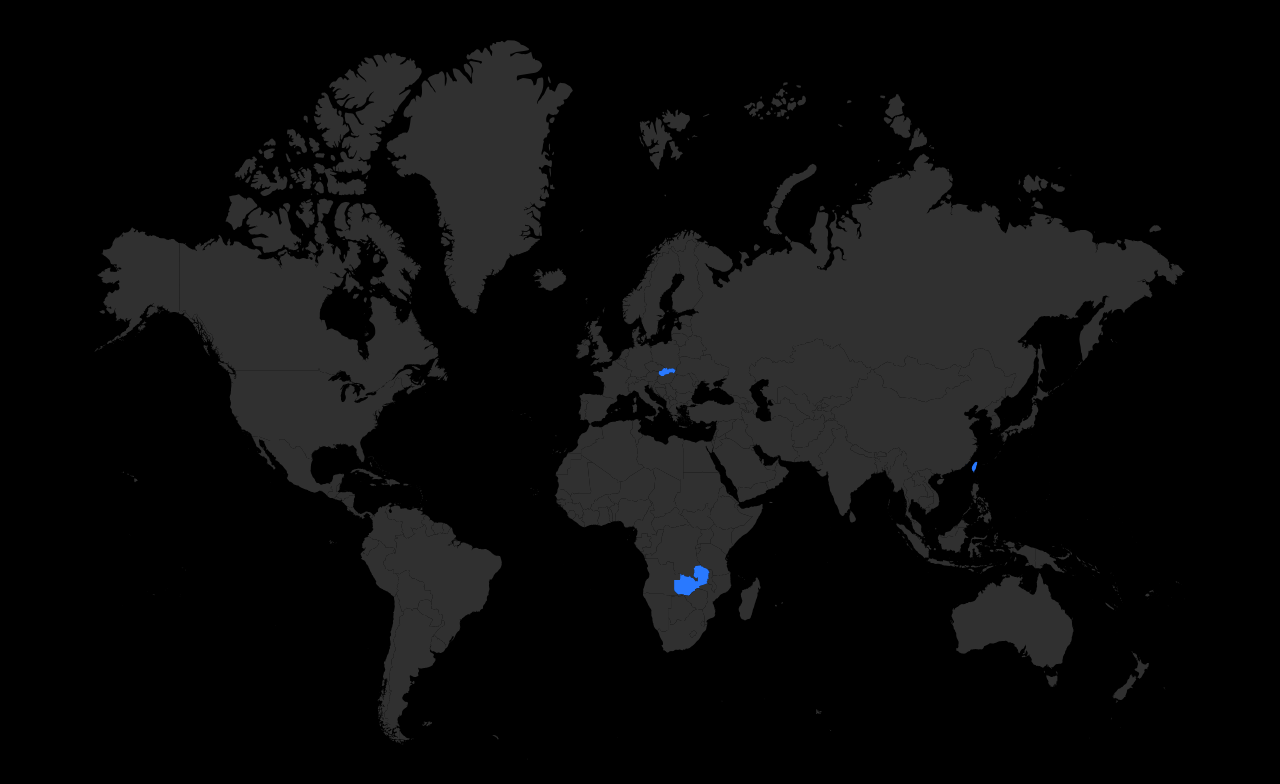
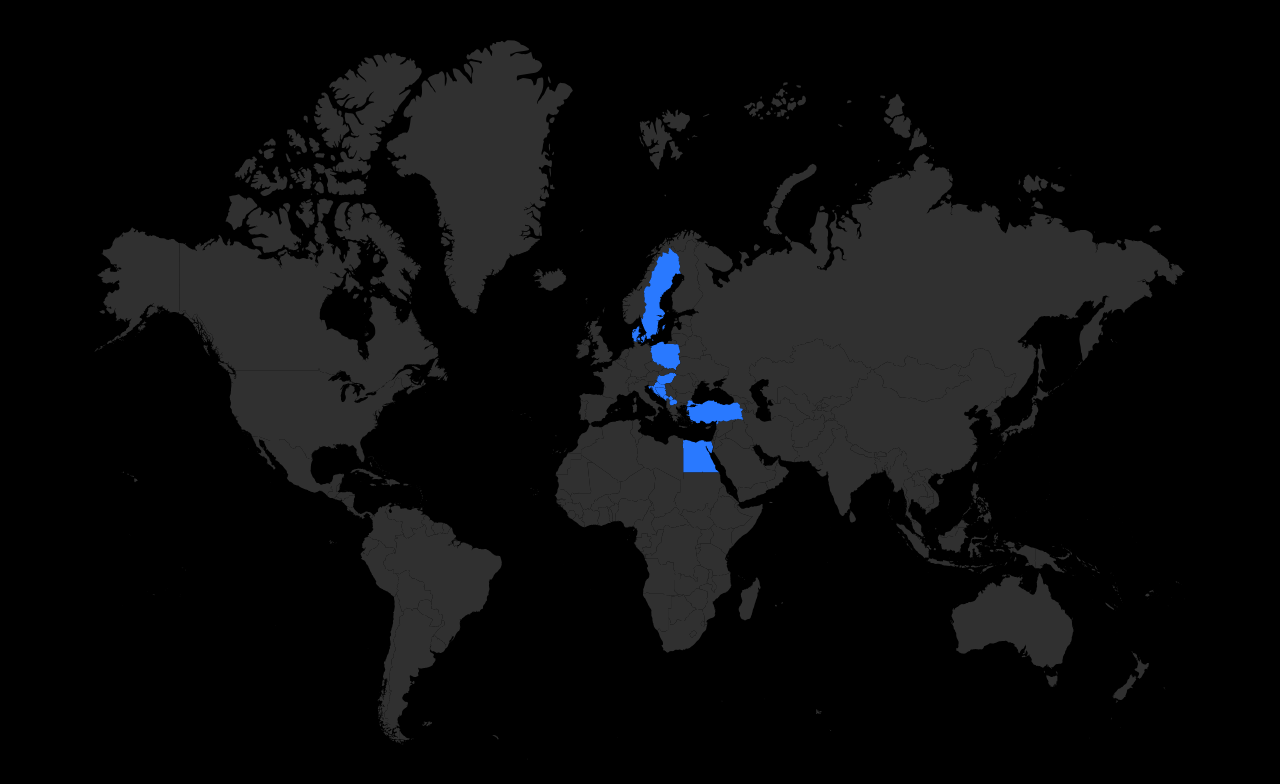
Before and after one commit to bence-toth/travel-map, a React (Create React App) app: page / in a window 1280 px wide. Shown: the top 784 px of the page. Built offline with nearby package versions, Linux system fonts and the light colour scheme.

Commit message:
Added travel dates

```diff
--- a/src/travels.ts
+++ b/src/travels.ts
@@ -2,47 +2,50 @@ export interface Travel {
   countryCode: string;
 }
 
-// TODO:
-// Copenhagen
-// Dragør
-// Roskilde
-// Malmö
-// Mölle
-// Helsingborg
-// Budapest
-// Pécs
-// Budakeszi
-// Orfu
-// Abaliget
-// Veresegyhaz
-// Hurghada
-// Cairo
-// Alexandria
-// Luxor
-// Siwa
-// Aswan
-// Abu Simbel
-// Gdansk
-// Skoplje
-// Prstina
-// Kotor
-// Sarajevo
-// Mostar
-// Caplijna
-// Ploce
-// Korcula
-// Lumbarda
-// Dijarbakir
-
 const travels = [
   {
-    countryCode: "ZM",
+    date: new Date("2021-02-13"),
+    countryCode: "DK",
   },
   {
-    countryCode: "TW",
+    date: new Date("2021-05-13"),
+    countryCode: "SE",
   },
   {
-    countryCode: "SK",
+    date: new Date("2021-07-02"),
+    countryCode: "HU",
+  },
+  {
+    date: new Date("2021-10-25"),
+    countryCode: "MK",
+  },
+  {
+    date: new Date("2021-10-27"),
+    countryCode: "ME",
+  },
+  {
+    date: new Date("2021-10-31"),
+    countryCode: "XK",
+  },
+  {
+    date: new Date("2022-01-08"),
+    countryCode: "EG",
+  },
+  {
+    date: new Date("2022-04-29"),
+    countryCode: "PL",
+  },
+  {
+    date: new Date("2022-08-04"),
+    countryCode: "BA",
+  },
+  {
+    date: new Date("2022-08-12"),
+    countryCode: "HR",
+  },
+  {
+    date: new Date("2022-10-13"),
+    countryCode: "TR",
   },
 ];
 
```
